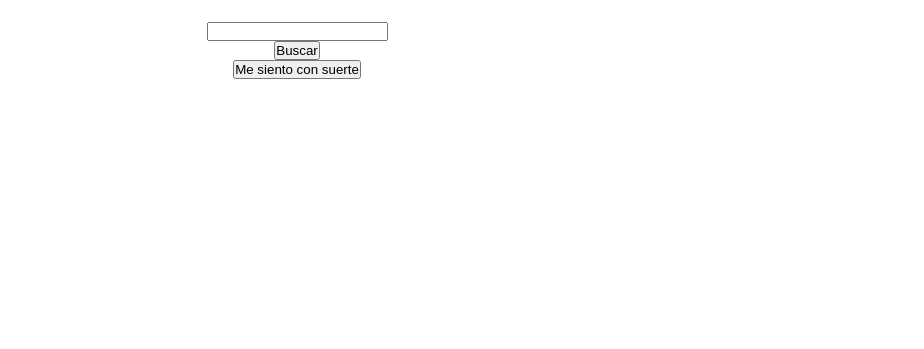
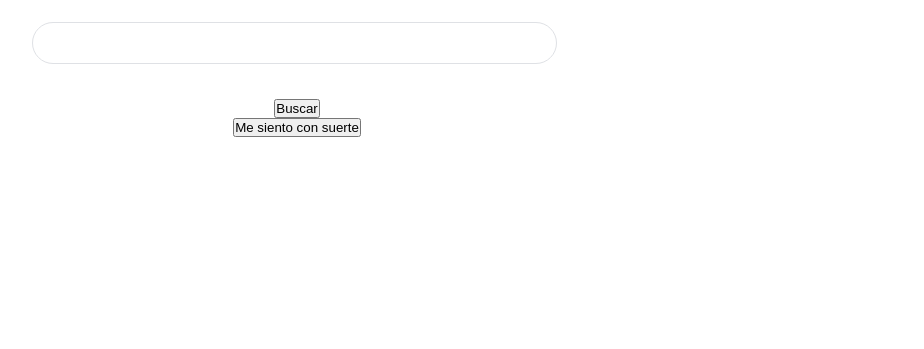
Before and after one commit to 9NEAR7/GoogleClone, a plain HTML site: page index.html in a window 1280 px wide. Shown: the part 451-800 px from the top of the page, without its empty margins (343-1267 px from the left). Drawn offline with Linux system fonts and the light colour scheme.

Commit message:
Clase#12 se dió estilo a la barra de busqueda en main #3

```diff
--- a/css/main.css
+++ b/css/main.css
@@ -76,3 +76,26 @@ main .main-logo {
 main .main-logo img {
     width: 30rem;
 }
+
+main .main-input{
+    width: 53rem;
+    margin: 0 auto;
+    margin-bottom: 3.5rem;
+
+}
+
+main .main-input-container{
+    width: 52.5rem;
+    border-radius: 10rem;
+    border: 1px solid #dfe1e5;
+    display: flex;
+    justify-content: center;
+    align-items: center;
+}
+
+main .main-input input{
+    width: 45rem;
+    height: 4rem;
+    border: none;
+    outline: none;
+}
```
